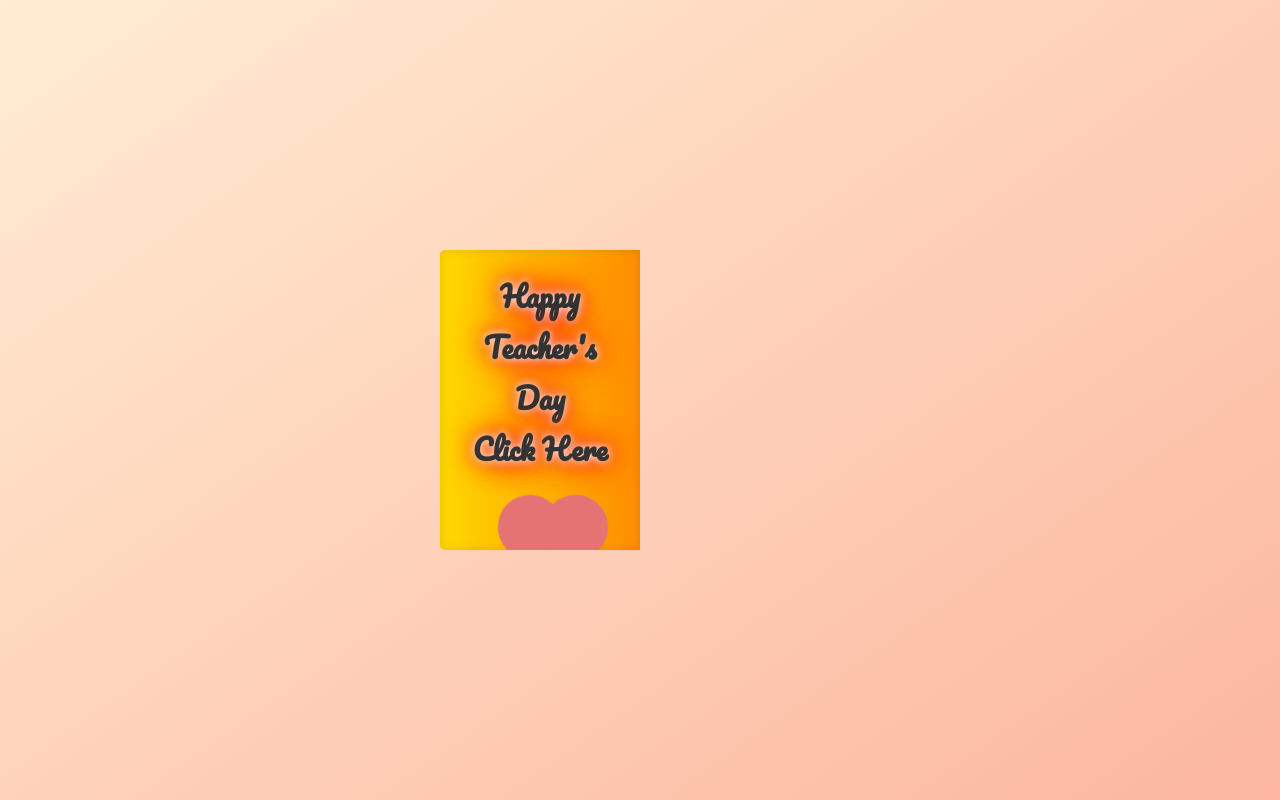
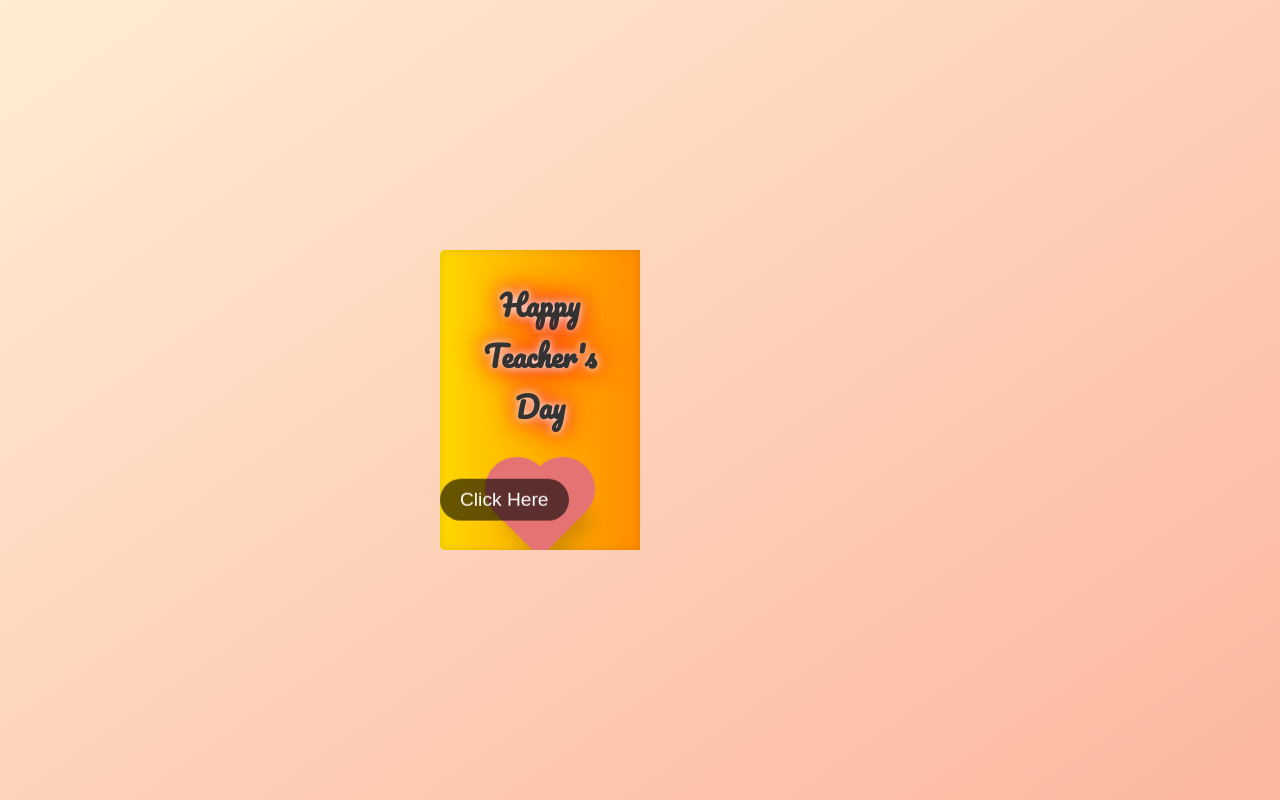
Before and after one commit to pranavkiruthik/teachersday, a plain HTML site: page index.html in a window 1280 px wide. Drawn offline with Linux system fonts and the light colour scheme.

Commit message:
Update index.html

```diff
--- a/index.html
+++ b/index.html
@@ -98,6 +98,31 @@
             font-weight: bold;
             text-shadow: 2px 2px 5px rgba(0, 0, 0, 0.2);
             font-family: 'Pacifico', cursive;
+        }
+
+        .click-here {
+            color: #fff;
+            font-size: 1.2em;
+            text-align: center;
+            background-color: rgba(0, 0, 0, 0.6);
+            padding: 10px 20px;
+            border-radius: 25px;
+            position: absolute;
+            bottom: 20px;
+            cursor: pointer;
+            animation: bounce 1.5s infinite;
+        }
+
+        @keyframes bounce {
+            0%, 20%, 50%, 80%, 100% {
+                transform: translateY(0);
+            }
+            40% {
+                transform: translateY(-10px);
+            }
+            60% {
+                transform: translateY(-5px);
+            }
         }
 
         .heart {
@@ -210,19 +235,18 @@
         <div class="card">
             <div class="card-side card-left">
                 <div class="front-text glow">
-                    Happy Teacher's Day<br>
-                        Click Here
+                    Happy Teacher's Day
                 </div>
                 <div class="heart"></div>
             </div>
             <div class="card-side card-right">
                 <div class="message">
                     Thank you for your<br>
-                    guidance and inspiration!<br>
-                    HAPPY TECHERS DAY
+                    guidance and inspiration!
                 </div>
             </div>
         </div>
+        <div class="click-here">Click Here</div>
     </div>
 
     <div class="confetti" id="confetti-container">
@@ -237,6 +261,7 @@
             const card = cardContainer.querySelector('.card');
             card.classList.toggle('open');
             toggleConfetti();
+            document.querySelector('.click-here').style.display = 'none';
         });
 
         function toggleConfetti() {
```
